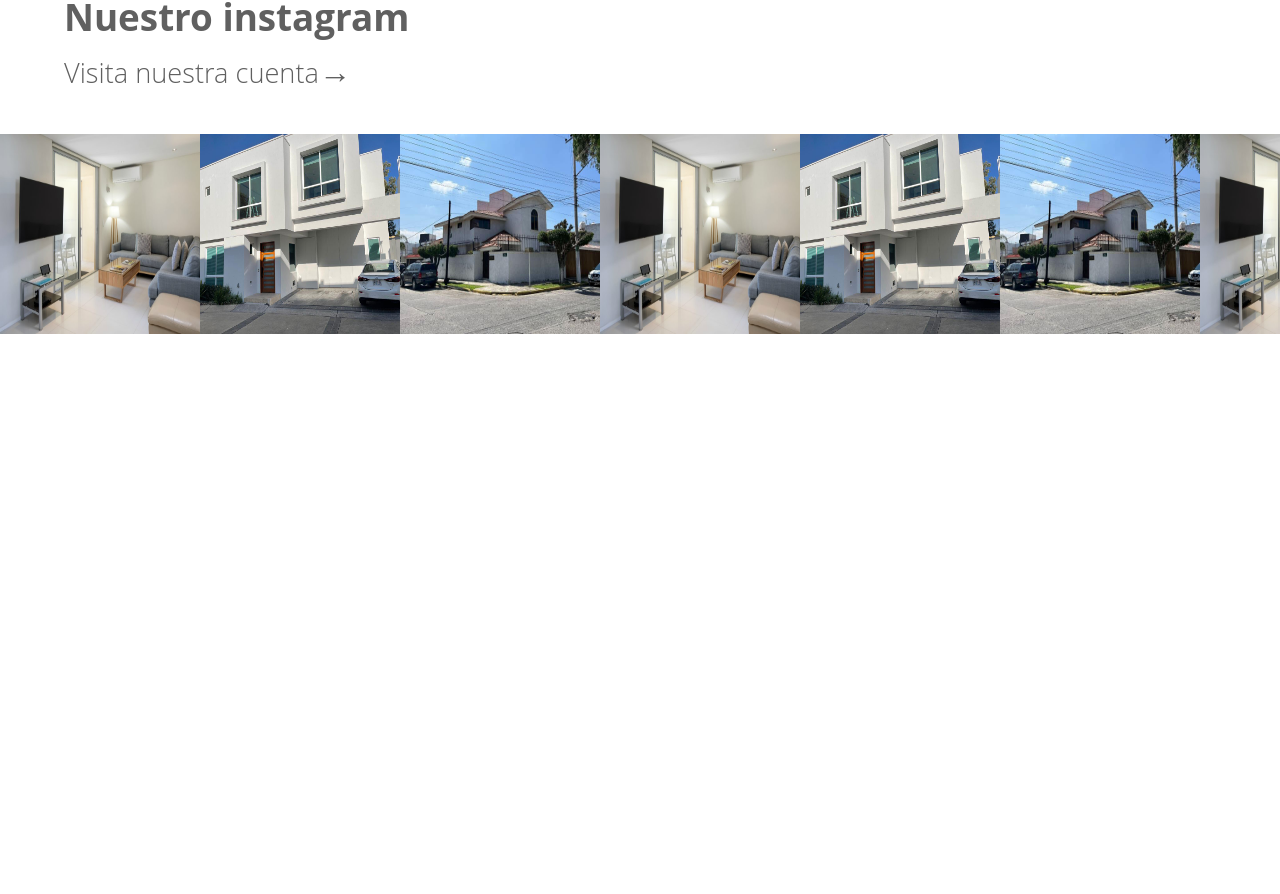
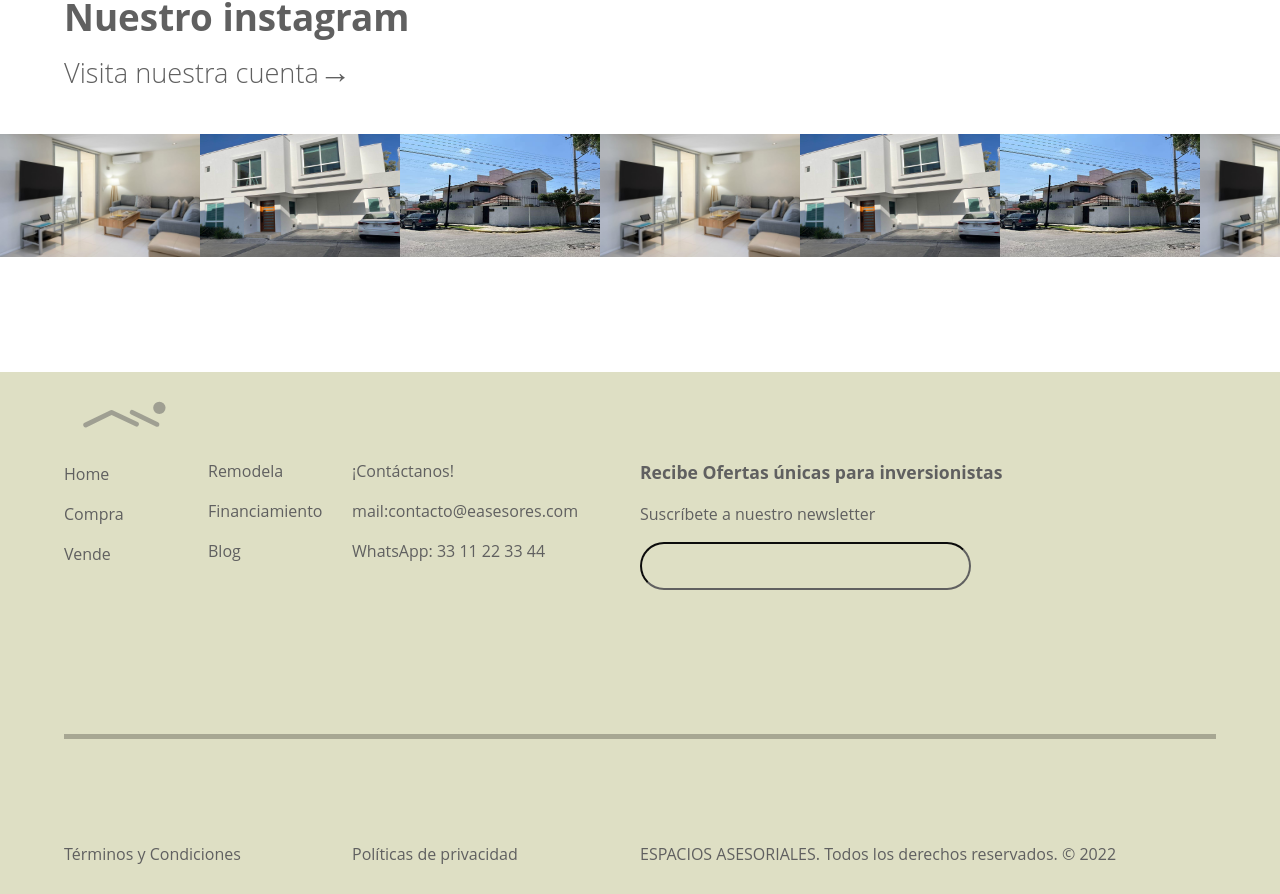
Before and after one commit to gamboamartin/easesores-web, an Angular app: page /compra in a window 1280 px wide. Shown: the part 3328-4222 px from the top of the page. Before the commit the page ends 3700 px from the top, so only its background shows below. Built offline with nearby package versions, Linux system fonts and the light colour scheme.

Commit message:
Quinto banner incluido

```diff
--- a/src/app/components/compra/compra.component.css
+++ b/src/app/components/compra/compra.component.css
@@ -52,14 +52,32 @@
 }
 
 .div1-b5{
-  background-color: #006666;
   height: 200px;
   margin-bottom: 3%;
   margin-top: 3%;
-  position: relative;
   overflow-x: scroll;
   overflow-y: hidden;
+  padding-bottom: 6%;
+  position: relative;
   white-space: nowrap;
+}
+
+.div1-b5::-webkit-scrollbar {
+  height: 0.5em;
+  margin-left: 22px;
+  width: 65px;
+}
+
+/* Track */
+.div1-b5::-webkit-scrollbar-track {
+  background: #8d9b8d;
+  border-radius: 10px;
+}
+
+/* Handle */
+.div1-b5::-webkit-scrollbar-thumb {
+  background: #cbd325;
+  border-radius: 10px;
 }
 
 .div1-1-b3{
@@ -90,6 +108,14 @@
   width: 100%;
 }
 
+.div2-b5{
+  padding-bottom: 10%;
+  padding-left: 5%;
+  padding-right: 5%;
+  text-align: left;
+  width: 100%;
+}
+
 .div2-1-b3{
 //background-image: url("../../../assets/comf.jpg");
   background-color: #8d9b8d;
@@ -103,6 +129,14 @@
 .div2-3-b3{
 //background-image: url("../../../assets/comf.jpg");
   background-color: #cbb9b9;
+}
+
+.div3-b5{
+  padding-bottom: 1%;
+  padding-left: 5%;
+  padding-right: 5%;
+  text-align: left;
+  width: 100%;
 }
 
 .div-back{
@@ -144,6 +178,18 @@
   width: 100%;
 }
 
+.footer-b4{
+  background-color: #dedfc4;
+  height: 40%;
+}
+
+.hr-footer-b5{
+  height: 5px;
+  background-color: black;
+  margin-left: 5%;
+  margin-right: 5%;
+}
+
 .img-b4{
   height: 50%;
   width: 50%;
@@ -152,6 +198,15 @@
 .img-b5{
   height: 100%;
   width: 100%;
+}
+
+.input-footer{
+  border-color: #606060;
+  border-radius: 50px;
+  border-width: 2px;
+  padding: 10px 20px;
+  width: 60%;
+  background-color: #dedfc4;
 }
 
 .link-b3{
@@ -170,6 +225,24 @@
   font-weight: 100;
   padding-left: 5%;
   text-decoration: none;
+}
+
+.p1-footer-b5{
+  padding-top: 87px;
+}
+
+.p2-footer-b5{
+  color: #606060;
+  font-family: 'Open Sans', sans-serif;
+  font-size: 100%;
+}
+
+.p3-footer-b5{
+  color: #606060;
+  font-family: 'Open Sans', sans-serif;
+  font-size: 110%;
+  font-weight: bold;
+  padding-top: 87px;
 }
 
 .p-titulo-b4{
--- a/src/app/components/compra/compra.component.html
+++ b/src/app/components/compra/compra.component.html
@@ -159,4 +159,39 @@
     </div>
   </div>
 
+  <div class="footer-b4">
+    <div class="div2-b5 row">
+      <div class="col">
+        <img src="../../../assets/VISTA.WEB.ESPACIO-11.svg">
+        <p class="p2-footer-b5">Home</p>
+        <p class="p2-footer-b5">Compra</p>
+        <p class="p2-footer-b5">Vende</p>
+      </div>
+      <div class="col">
+        <p class="p1-footer-b5 p2-footer-b5">Remodela</p>
+        <p class="p2-footer-b5">Financiamiento</p>
+        <p class="p2-footer-b5">Blog</p>
+      </div>
+      <div class="col-3">
+        <p class="p1-footer-b5 p2-footer-b5">¡Contáctanos!</p>
+        <p class="p2-footer-b5">mail:contacto@easesores.com</p>
+        <p class="p2-footer-b5">WhatsApp: 33 11 22 33 44</p>
+      </div>
+      <div class="col-6">
+        <p class="p3-footer-b5">Recibe Ofertas únicas para inversionistas</p>
+        <p class="p2-footer-b5">Suscríbete a nuestro newsletter</p>
+        <input class="input-footer" type="text">
+      </div>
+    </div>
+
+    <hr class="hr-footer-b5">
+
+    <div class="div3-b5 row">
+      <div class="col-3"><p class="p1-footer-b5 p2-footer-b5">Términos y Condiciones</p></div>
+      <div class="col-3"><p class="p1-footer-b5 p2-footer-b5">Políticas de privacidad</p></div>
+      <div class="col-6"><p class="p1-footer-b5 p2-footer-b5">ESPACIOS ASESORIALES. Todos los derechos reservados. © 2022</p></div>
+    </div>
+
+  </div>
+
 </section>
```
Also changed, not shown: src/assets/VISTA.WEB.ESPACIO-11.svg (added).
